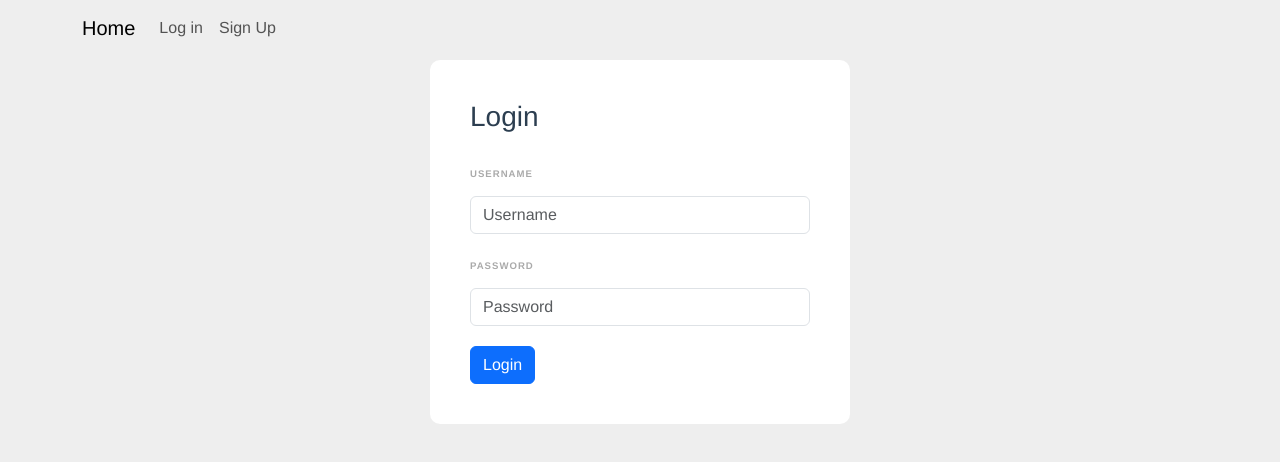
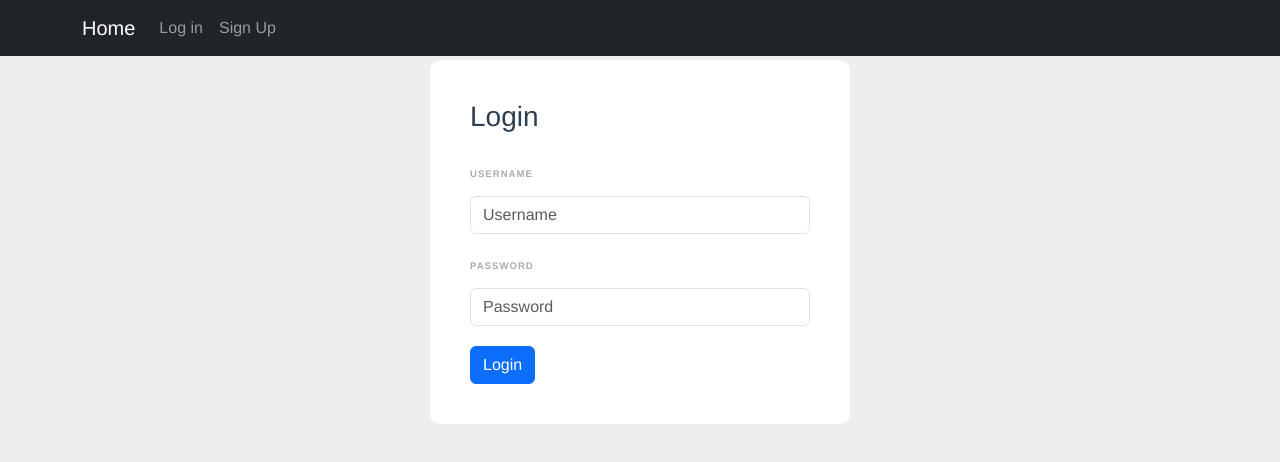
Before and after one commit to snaxy318/user1-front, a Vue app: page /login in a window 1280 px wide. Shown: the top 462 px of the page. Built offline with nearby package versions, Linux system fonts and the light colour scheme.

Commit message:
Changed the theme of nav and navUser

```diff
--- a/src/components/Nav.vue
+++ b/src/components/Nav.vue
@@ -1,5 +1,5 @@
 <template>
-    <nav class="navbar navbar-expand navbar-light fixed-top">
+    <nav class="navbar navbar-expand navbar-light fixed-top bg-dark" data-bs-theme="dark">
         <div class="container">
             <a href="/" class="navbar-brand">Home</a>
             <div class="collapse navbar-collapse">
--- a/src/components/NavUser.vue
+++ b/src/components/NavUser.vue
@@ -1,5 +1,5 @@
 <template>
-    <nav class="navbar navbar-expand navbar-light fixed-top">
+    <nav class="navbar navbar-expand navbar-light fixed-top bg-dark" data-bs-theme="dark">
         <div class="container">
             <a href="/user-details" class="navbar-brand">User Details</a>
             <div class="collapse navbar-collapse">
```
